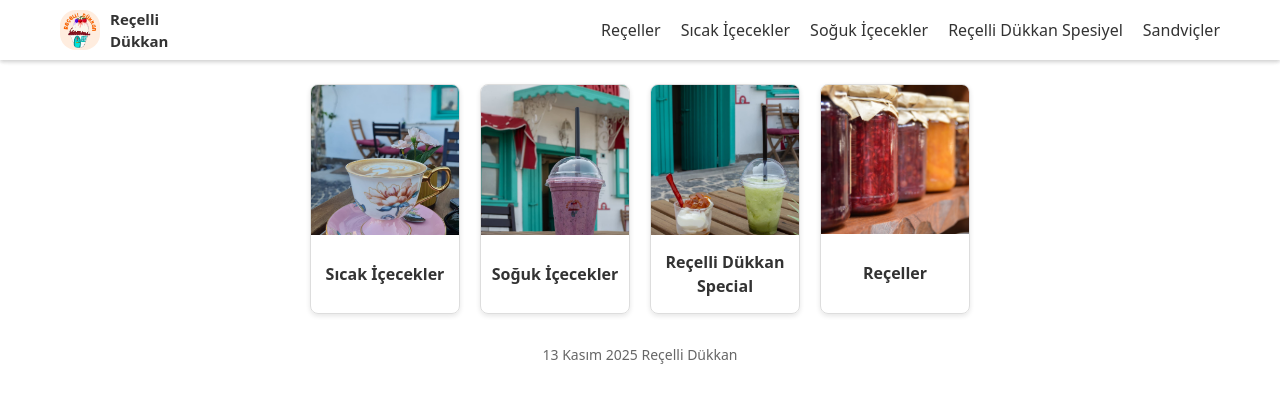
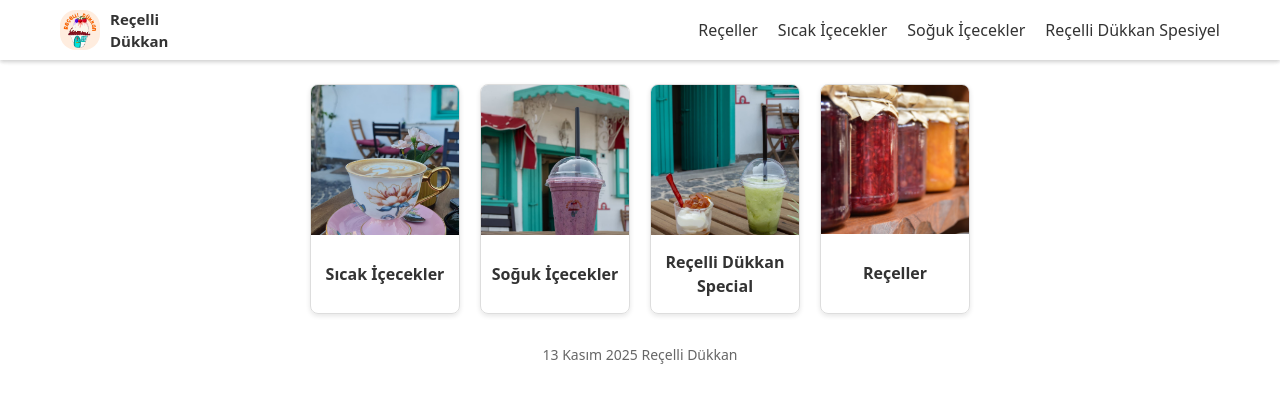
Before and after one commit to recellidukkan/recellidukkan, a Next.js app: page / in a window 1280 px wide. Shown: the top 402 px of the page. Built offline with nearby package versions, Linux system fonts and the light colour scheme.

Commit message:
sandwich removed from navbar

```diff
--- a/src/app/components/Navbar.tsx
+++ b/src/app/components/Navbar.tsx
@@ -10,7 +10,7 @@ const Navbar = () => {
         { name: 'Sıcak İçecekler', photo: '/sicak.jpg', url: '/sicak' },
         { name: 'Soğuk İçecekler', photo: '/soguk.jpg', url: '/soguk' },
         { name: 'Reçelli Dükkan Spesiyel', photo: '/tatli.jpg', url: '/tatli' },
-        { name: 'Sandviçler', photo: '/sandvic.jpg', url: '/sandvic' },
+        // { name: 'Sandviçler', photo: '/sandvic.jpg', url: '/sandvic' },
     ]
 
   return (
```
